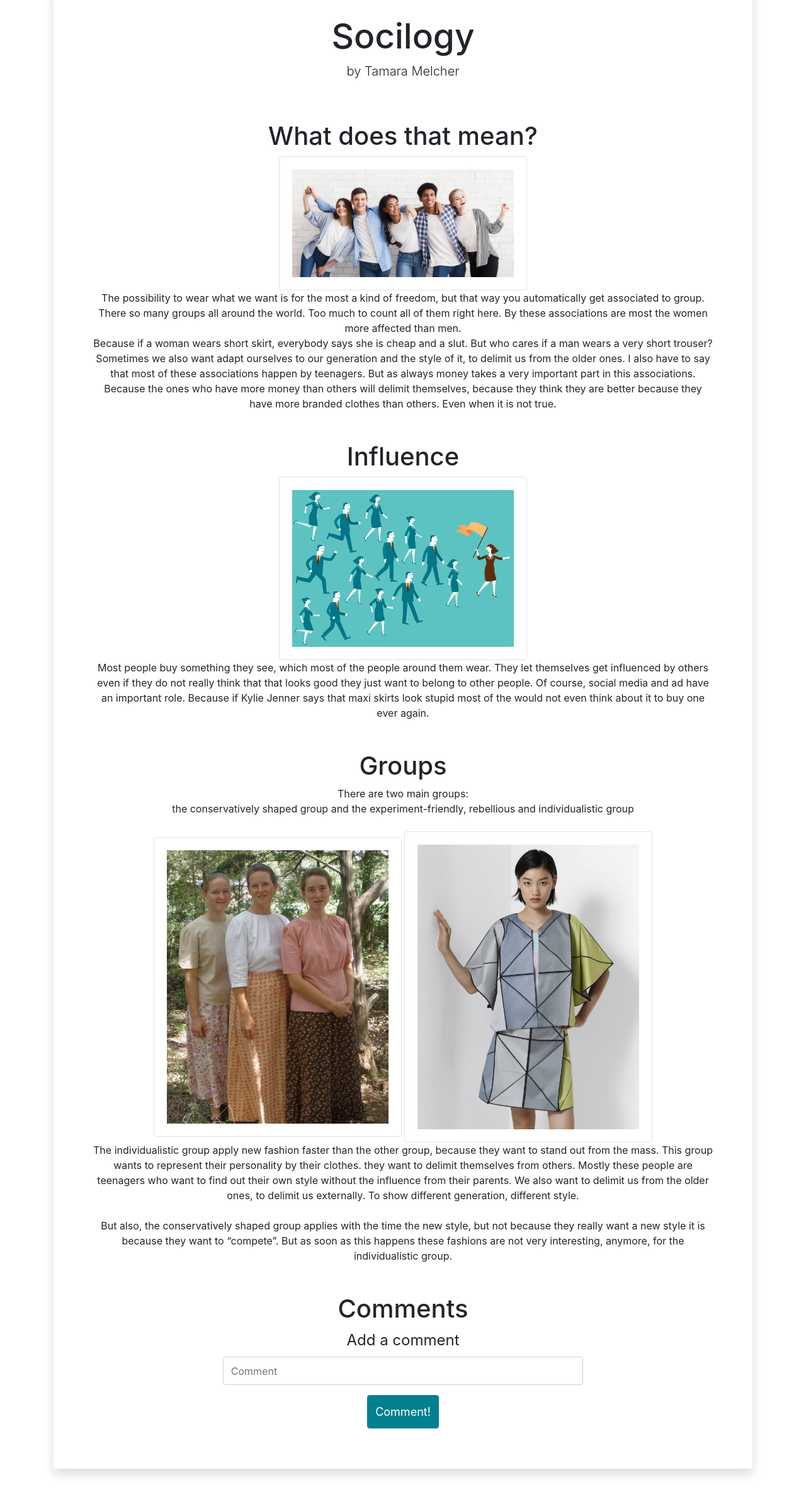
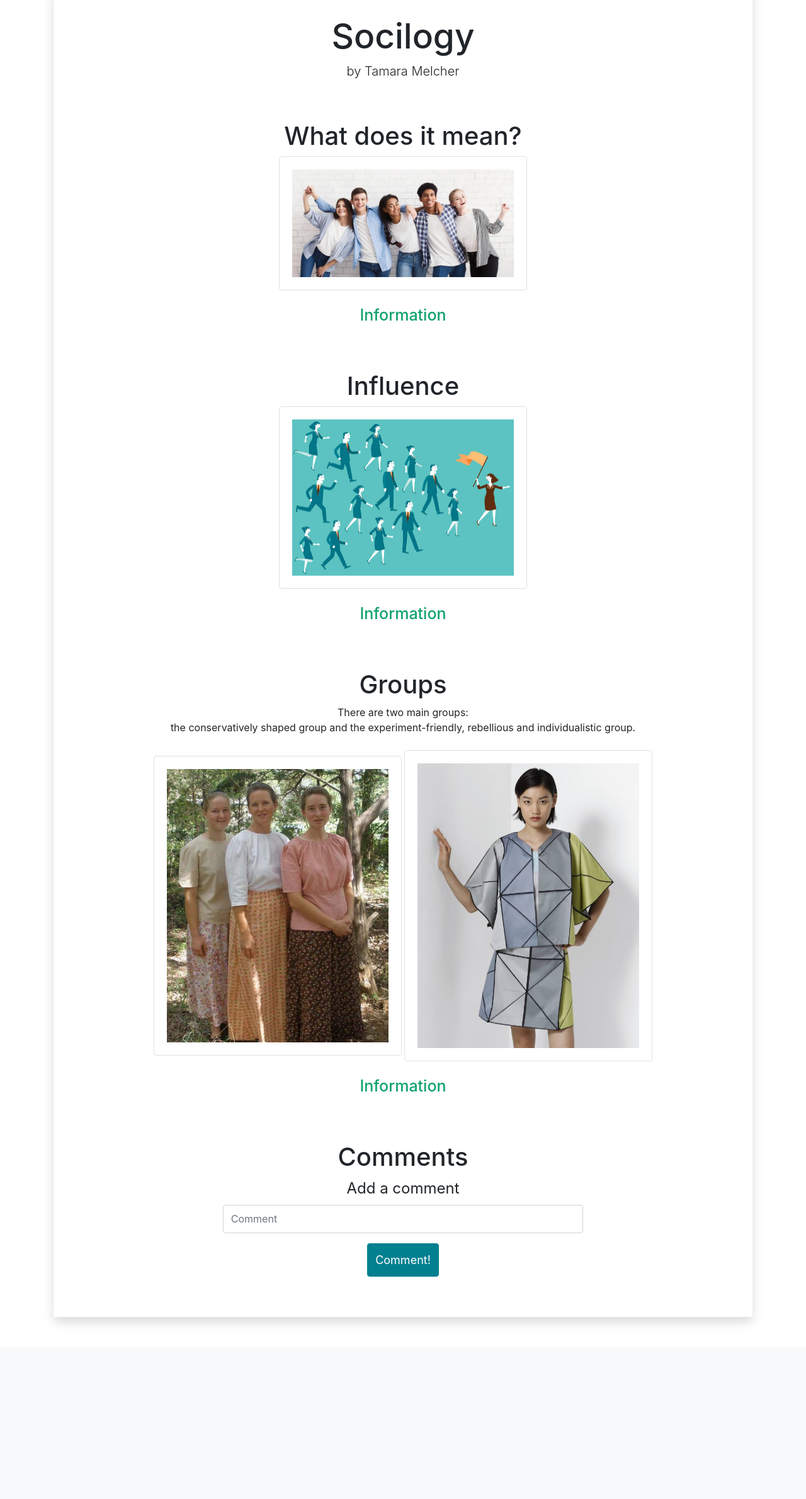
Before and after one commit to AnnaHartl/Project_Fashion-Website, a PHP site: page /Articles/Socilogy/FashionSocilogy.html in a window 1280 px wide. Shown: the part 136-2516 px from the top of the page at 63% size. After the commit the page ends 2236 px from the top, so only its background shows below. Run offline with PHP 8.4, Linux system fonts and the light colour scheme.

Commit message:
edited articles
*new colors buttons and likes

```diff
--- a/Website/Articles/Psychology/FashionPsychology.html
+++ b/Website/Articles/Psychology/FashionPsychology.html
@@ -187,8 +187,7 @@
                     </div>
                     <h3 class="h3-big"><br />Conclusion</h3>
                     People do not care what they wear but I want to educate you that it matters more what colors you wear then what shapes you wear.
-                    This article is all about what feelings each color represents but fashion psychology is a much more in depth topic.
-                     If you are interested I will leave a few links below.
+                    This article is all about what feelings each color represents, but fashion psychology is a much more in depth topic.
 
                      <h3 class="h3-big" name="comment_section"><br />Comments</h3>
 
--- a/Website/Articles/SecondHand/SecondHandFashion.html
+++ b/Website/Articles/SecondHand/SecondHandFashion.html
@@ -58,7 +58,7 @@
                   <h3 class="h3-big"><br />Why buy second-hand fashion?</h3>
                   That is a simple question.
                   First of all, second-hand fashion is cheaper than the fashion from the shop.
-                  It is also more climate-friendly, because there must not be produced more if you buy something that already has been produced instead of buying everything right from the shop.
+                  It is also more climate-friendly, because there must not be produced more, if you buy something that already has been produced instead of buying everything right from the shop.
                   Just because you buy it second-hand does not mean that you cannot buy branded clothing.
                   There are also a few shops who offer that.<br /><br />
                   <img class="img-thumbnail" src="Pictures/nature.jpg"><br /><br />
@@ -88,8 +88,8 @@
 
 
                   <h3 class="h3-big"><br />Last words</h3>
-                  I want to finish thisarticle with a reference to our friends and colleges.
-                  Sheila, Julia and Vivian made a website about our enviranmen and how we can be more eco-friendly.
+                  I want to finish this article with a reference to our friends and colleages.
+                  Sheila, Julia and Vivian made a website about our environmen and how we can be more eco-friendly. <br>
                   Their website is called GoGreen.com you should definetely check them out.
 
 
--- a/Website/Articles/Socilogy/FashionSocilogy.html
+++ b/Website/Articles/Socilogy/FashionSocilogy.html
@@ -56,44 +56,86 @@
                 <h1 class="h1-big">Socilogy</h1>
                 <p class="lead">by Tamara Melcher</p>
                 <p>
-                    <h3 class="h3-big"><br />What does that mean?</h3>
+                    <h3 class="h3-big"><br />What does it mean?</h3>
                     <img class="img-thumbnail" src="Pictures/teenagers.jpg"><br />
+                    <div id="accordion">
+                        <div class="card">
+                            <div class="card-header" id="heading0">
+                                <h5 class="mb-0">
+                                    <button class="btn btn-link Information" data-toggle="collapse" data-target="#collapse0" aria-expanded="true" aria-controls="collapse0">
+                                      Information
+                                    </button>
+                                </h5>
+                            </div>
 
-                    The possibility to wear what we want is for the most a kind of freedom, but that way you automatically get associated to group.
-                    There so many groups all around the world. Too much to count all of them right here.
-                    By these associations are most the women more affected than men.<br />
-                    Because if a woman wears short skirt, everybody says she is cheap and a slut.
-                    But who cares if a man wears a very short trouser?<br />
-                    Sometimes we also want adapt ourselves to our generation and the style of it, to delimit us from the older ones.
-                    I also have to say that most of these associations happen by teenagers.
-                    But as always money takes a very important part in this associations.
-                    Because the ones who have more money than others will delimit themselves, because they think they are better because they have more branded clothes than others.
-                    Even when it is not true.
-
+                            <div id="collapse0" class="collapse" aria-labelledby="heading0" data-parent="#accordion">
+                                <div class="card-body">
+                                  The possibility to wear what we want is for the people a kind of freedom, but that way you automatically get associated to group.
+                                  There so many groups all around the world. Too much to count all of them right here.<br/><br/>
+                                  By these associations are women more affected than men.
+                                  If a woman wears a short skirt, everybody says she is cheap and a slut.
+                                  But who cares if a man wears no shirt?<br/><br/>
+                                  Sometimes we also want to adapt ourselves to our generation and the style of it, to delimit us from the older ones.
+                                  I also have to say that most of these associations happen by teenagers.
+                                  But as always money takes a very important part in this associations.
+                                  Because the ones who have more money than others will delimit themselves, because they think they are better because they wear branded clothes.
+                                </div>
+                            </div>
+                        </div>
+                    </div>
 
 
                     <h3 class="h3-big"><br />Influence</h3>
                     <img class="img-thumbnail" src="Pictures/influence.jpg"><br />
+                    <div id="accordion">
+                        <div class="card">
+                            <div class="card-header" id="heading3">
+                                <h5 class="mb-0">
+                                    <button class="btn btn-link Information" data-toggle="collapse" data-target="#collapse3" aria-expanded="true" aria-controls="collapse3">
+                                        Information
+                                    </button>
+                                </h5>
+                            </div>
 
-                    Most people buy something they see, which most of the people around them wear. They let themselves get influenced by others even if they do not really think that that looks good they just want to belong to other people.
-                    Of course, social media and ad have an important role. Because if Kylie Jenner says that maxi skirts look stupid most of the would not even think about it to buy one ever again.
+                            <div id="collapse3" class="collapse" aria-labelledby="heading3" data-parent="#accordion">
+                                <div class="card-body">
+                                  Most people buy something that is trendy, even when they don't like it. They let themselves get influenced by others, they just want to belong to a group.
+                                  Of course, social media and ads have an important role. For example if Kylie Jenner says that maxi skirts look stupid, most of her followers would never buy one again.
+                                </div>
+                            </div>
+                        </div>
+                    </div>
 
                     <h3 class="h3-big"><br />Groups</h3>
                     There are two main groups: <br />
                     the conservatively shaped group and
-                    the experiment-friendly, rebellious and individualistic group <br /><br />
+                    the experiment-friendly, rebellious and individualistic group.<br /><br />
                     <img class="img-thumbnail" src="Pictures/modest.jpg">
                     <img class="img-thumbnail" src="Pictures/modern.jpg"><br />
 
+                    <div id="accordion">
+                        <div class="card">
+                            <div class="card-header" id="heading2">
+                                <h5 class="mb-0">
+                                    <button class="btn btn-link Information" data-toggle="collapse" data-target="#collapse2" aria-expanded="true" aria-controls="collapse2">
+                                        Information
+                                    </button>
+                                </h5>
+                            </div>
 
-                    The individualistic group apply new fashion faster than the other group, because they want to stand out from the mass.
-                    This group wants to represent their personality by their clothes. they want to delimit themselves from others.
-                    Mostly these people are teenagers who want to find out their own style without the influence from their parents.
-                    We also want to delimit us from the older ones, to delimit us externally. To show different generation, different style. <br /><br />
-
-                    But also, the conservatively shaped group applies with the time the new style, but not because they really want a new style it is because they want to “compete”.
-                    But as soon as this happens these fashions are not very interesting, anymore, for the individualistic group.
-
+                            <div id="collapse2" class="collapse" aria-labelledby="heading2" data-parent="#accordion">
+                                <div class="card-body">
+                                  <h3>Individualistic group</h3>
+                                  The individualistic group applies new fashion trends faster than the other group, because they want to stand out from the mass.
+                                  This group wants to represent their personality by their clothes. They want to delimit themselves from others to show different generations and different styles.
+                                  Mostly these people are teenagers, who want to find out their own style without the influence from their parents.<br /><br />
+                                  <h3>Conservative group</h3>
+                                  But also, the conservatively shaped group applies new styles with time, but not because they really want a new style, it is because they want to “compete”.
+                                  As soon as this happens these fashion trneds are not very interesting anymore for the individualistic group.
+                                </div>
+                            </div>
+                        </div>
+                    </div>
                     <h3 class="h3-big" name="comment_section"><br />Comments</h3>
 
                     <form name="comment_form" action="javascript:;" onsubmit="add_comment(article)" method="post">
--- a/Website/Outfits/90s.html
+++ b/Website/Outfits/90s.html
@@ -34,7 +34,7 @@
                     <a class="nav-link" href="../Survey/main.html">Surveys</a>
                 </li>
                 <li class="nav-item active">
-                    <a class="nav-link" href="#">Outfits
+                    <a class="nav-link" href="main.html">Outfits
                         <span class="sr-only">(current)</span>
                     </a>
                 </li>
--- a/Website/Outfits/casual.html
+++ b/Website/Outfits/casual.html
@@ -34,7 +34,7 @@
                              <a class="nav-link" href="../Survey/main.html">Surveys</a>
                          </li>
                          <li class="nav-item active">
-                             <a class="nav-link" href="#">Outfits
+                             <a class="nav-link" href="main.html">Outfits
                                  <span class="sr-only">(current)</span>
                              </a>
                          </li>
--- a/Website/Outfits/summer.html
+++ b/Website/Outfits/summer.html
@@ -34,7 +34,7 @@
                     <a class="nav-link" href="../Survey/main.html">Surveys</a>
                 </li>
                 <li class="nav-item active">
-                    <a class="nav-link" href="#">Outfits
+                    <a class="nav-link" href="main.html">Outfits
                         <span class="sr-only">(current)</span>
                     </a>
                 </li>
--- a/Website/Outfits/work.html
+++ b/Website/Outfits/work.html
@@ -34,7 +34,7 @@
                              <a class="nav-link" href="../Survey/main.html">Surveys</a>
                          </li>
                          <li class="nav-item active">
-                             <a class="nav-link" href="#">Outfits
+                             <a class="nav-link" href="main.html">Outfits
                                  <span class="sr-only">(current)</span>
                              </a>
                          </li>
--- a/Website/Survey/Female/style.html
+++ b/Website/Survey/Female/style.html
@@ -32,7 +32,7 @@
         </a>
       </li>
       <li class="nav-item active">
-        <a class="nav-link" href="#">Surveys</a>
+        <a class="nav-link" href="../main.html">Surveys</a>
       </li>
       <li class="nav-item">
         <a class="nav-link" href="../../outfits/main.html">Outfits</a>
@@ -97,7 +97,7 @@
                   <input class="radio-btn-survey checkmark" type="radio" id="shoes" name="shoes" value="3">
                   <input class="radio-btn-survey checkmark" type="radio" id="shoes" name="shoes" value="4">
                   <br> <br> <hr> <br>
-                  <h3>You found your perfect match.<br>What iwould your weddingdress be like?<br><br></h3>
+                  <h3>You found your perfect match.<br>What would your weddingdress look like?<br><br></h3>
                   <img class="survey-img survey-img-left" src="../Pictures/Female/wedding1.jpg">
                   <img class="survey-img" src="../Pictures/Female/wedding2.jpg"><br>
                   <input class="radio-btn-survey checkmark" type="radio" id="wedding" name="wedding" value="1" checked="checked">
--- a/Website/front-end/specialAddings.css
+++ b/Website/front-end/specialAddings.css
@@ -72,8 +72,14 @@
 
 .btn-back{
     color: #fff;
-    background-color: #8f79f3;
-    border-color: #8f79f3;
+    background-color: #52b788;
+    border-color: #52b788;
+}
+
+.btn-back:hover{
+    color: #fff;
+    background-color: #40916c;
+    border-color: #40916c;
 }
 
 .btn-style{
@@ -86,12 +92,6 @@
   color: #fff;
   background-color:#8f68d4;
   border-color: #8f68d4;
-}
-
-.btn-back:hover{
-  color: #fff;
-  background-color:#6a58bb;
-  border-color: #6a58bb;
 }
 
 #list{
```
Also changed, not shown: Website/Articles/DifferentStyles/DifferentStyles.html (+26 -23 lines), Website/Articles/FindYourStyle/FindYourStyle.html (+11 -11 lines), Website/Articles/SummerOutfits/SummerOutfits.html (+8 -8 lines), Website/Articles/WardrobeEssentials/WardrobeEssentials.html (+15 -17 lines), Website/index.html (+6 -6 lines).
